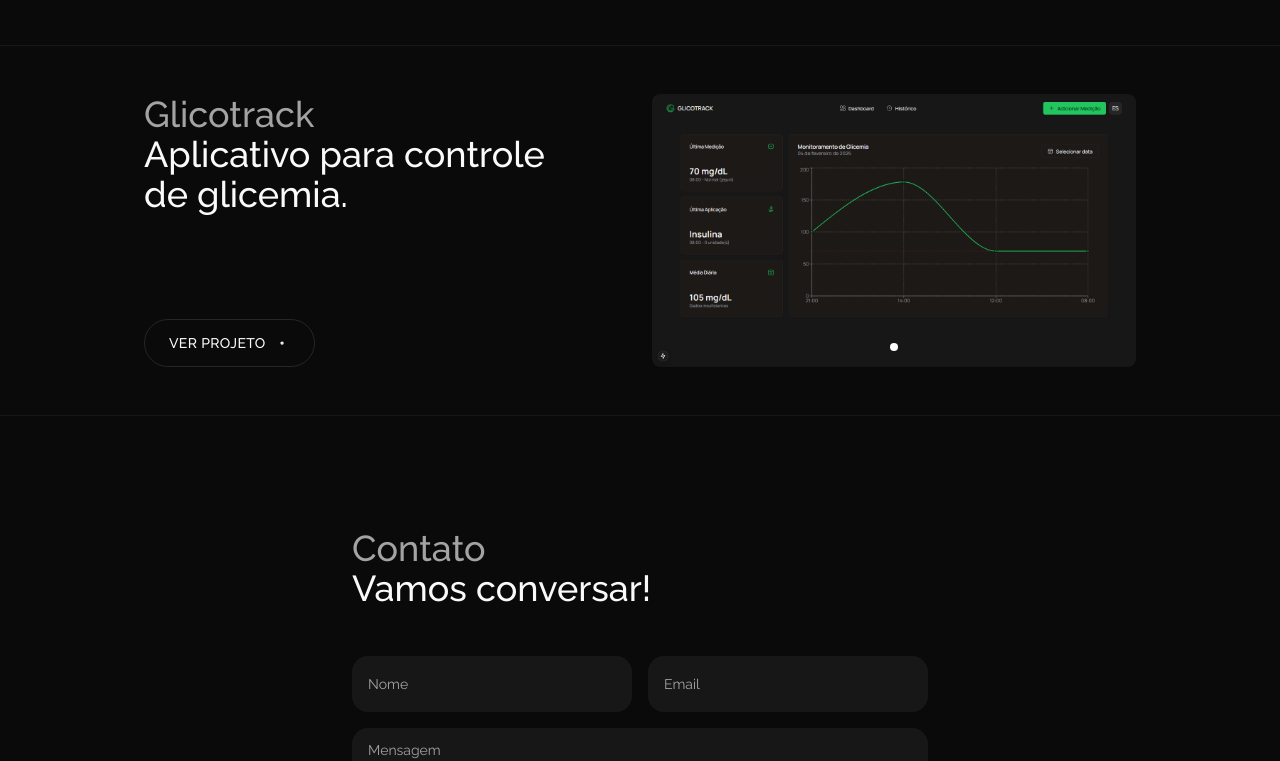
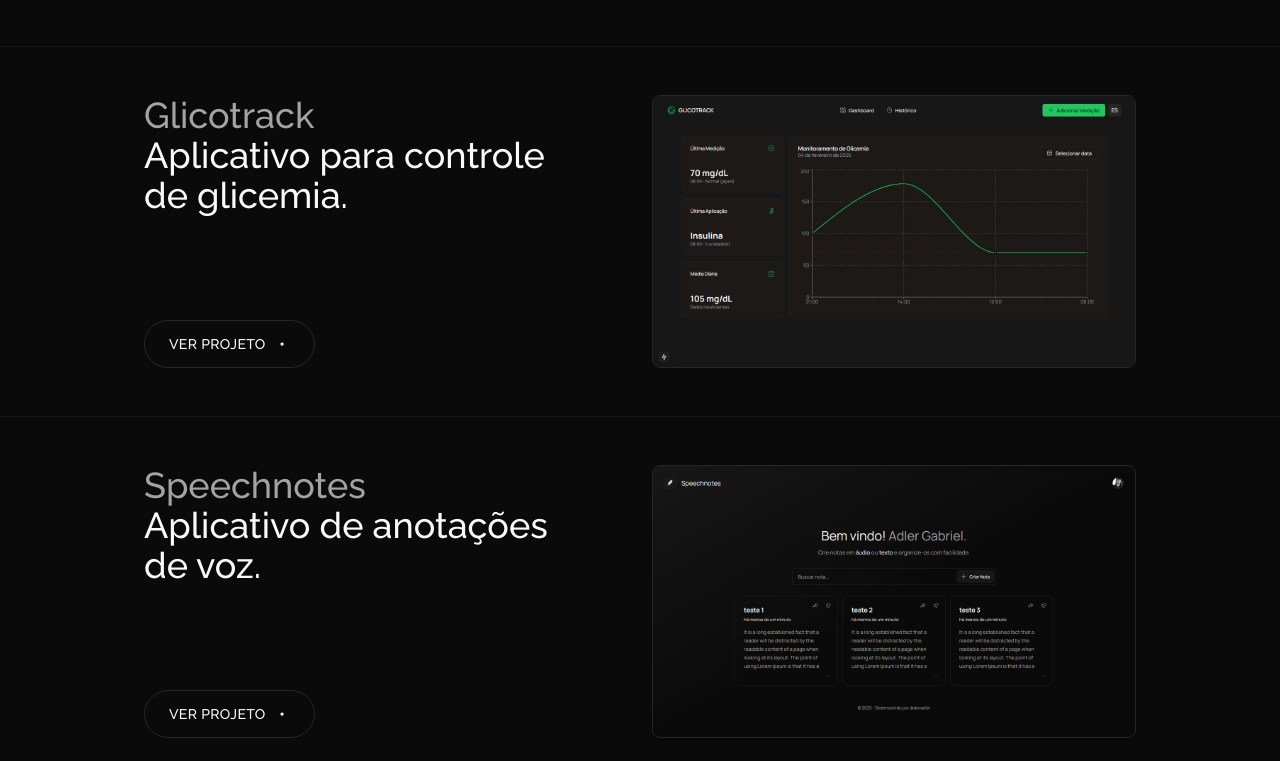
Before and after one commit to estudioadler/devadler-portfolio, a Next.js app: page / in a window 1280 px wide. Shown: the part 1019-1780 px from the top of the page. Built offline with nearby package versions, Linux system fonts and the light colour scheme.

Commit message:
refactor: remover propriedade techs e adicionar novo projeto Speechnotes na lista de projetos

```diff
--- a/src/components/CardProject/CardProject.tsx
+++ b/src/components/CardProject/CardProject.tsx
@@ -6,11 +6,6 @@ import { Card, CardContent } from "@/components/ui/card";
 import { X } from "lucide-react";
 import Image from "next/image";
 import Link from "next/link";
-import {
-  Carousel,
-  CarouselContent,
-  CarouselItem,
-} from "../ui/carousel";
 import {
   AlertDialog,
   AlertDialogContent,
@@ -24,11 +19,9 @@ interface ICardProject {
   imgUrl: string[];
   url: string;
   textButton: string;
-  techs: string[];
 }
 
 export const CardProject = (props: ICardProject) => {
-  const [current, setCurrent] = useState(0);
   const [selectedImage, setSelectedImage] = useState<string | null>(null);
 
   const handleImageClick = (src: string) => {
@@ -59,14 +52,10 @@ export const CardProject = (props: ICardProject) => {
           </ButtonCta>
         </Link>
       </div>
-      <Card className="w-full max-w-3xl mx-auto border-none order-1 md:order-2">
+      <Card className="w-full max-w-3xl mx-auto order-1 md:order-2">
         <CardContent className="p-0">
-          <Carousel
-            className="w-full"
-          >
-            <CarouselContent className="bg-background rounded-2xl">
               {props.imgUrl.map((src, index) => (
-                <CarouselItem key={index}>
+                <div key={index}>
                   <div className="relative aspect-video rounded-3xl">
                     <Image
                       src={src}
@@ -76,22 +65,8 @@ export const CardProject = (props: ICardProject) => {
                       onClick={() => handleImageClick(src)}
                     />
                   </div>
-                </CarouselItem>
+                </div>
               ))}
-            </CarouselContent>
-            <div className="absolute bottom-4 left-0 right-0">
-              <div className="flex justify-center gap-2">
-                {props.imgUrl.map((_, index) => (
-                  <div
-                    key={index}
-                    className={`h-2 w-2 rounded-full ${
-                      current === index ? "bg-white" : "bg-white/50"
-                    }`}
-                  />
-                ))}
-              </div>
-            </div>
-          </Carousel>
         </CardContent>
       </Card>
 
--- a/src/components/ListProjects/ListProjects.tsx
+++ b/src/components/ListProjects/ListProjects.tsx
@@ -7,7 +7,6 @@ interface IProject {
   url: string;
   description: string;
   status: string;
-  techs: string[];
 }
 
 export const ListProjects = () => {
@@ -19,7 +18,6 @@ export const ListProjects = () => {
       url: "https://github.com/estudioadler/analu-store",
       description: "Loja de roupas e acessórios.",
       status: "Em desenvolvimento",
-      techs: ["React", "Next.js", "Tailwind CSS"],
     },
     {
       alt: "Glicotrack",
@@ -28,8 +26,16 @@ export const ListProjects = () => {
       url: "https://github.com/estudioadler/glicotrack",
       description: "Aplicativo para controle de glicemia.",
       status: "Em desenvolvimento",
-      techs: ["HTML", "CSS", "JavaScript"],
     },
+    {
+      alt: "Speechnotes",
+      name: "Speechnotes",
+      imgUrl: ["/speechnotes.png"],
+      url: "https://github.com/estudioadler/speechnotes",
+      description: "Aplicativo de anotações de voz.",
+      status: "Em desenvolvimento",
+
+    }
   ];
 
   return (
@@ -43,7 +49,6 @@ export const ListProjects = () => {
           imgUrl={project.imgUrl}
           url={project.url}
           textButton="Ver projeto"
-          techs={project.techs}
         />
       ))}
     </div>
```
Also changed, not shown: public/speechnotes.png (added).
